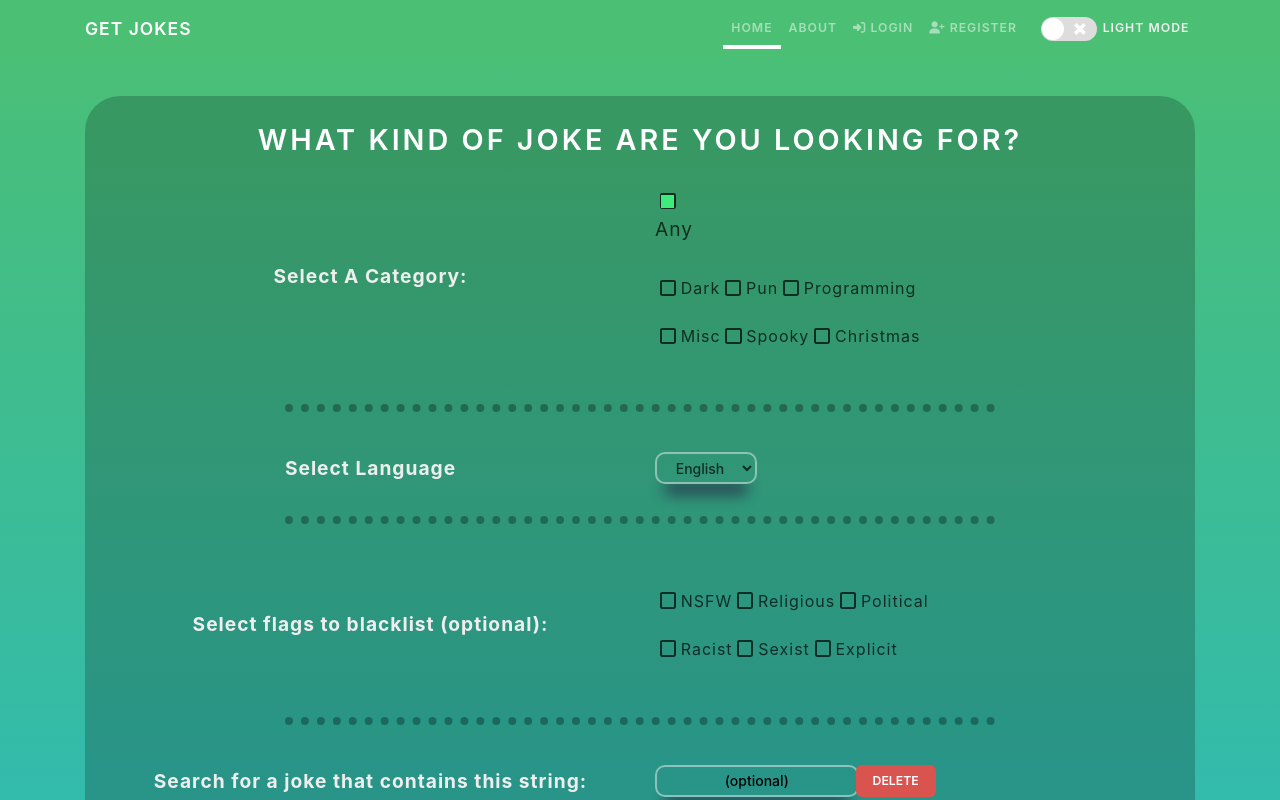
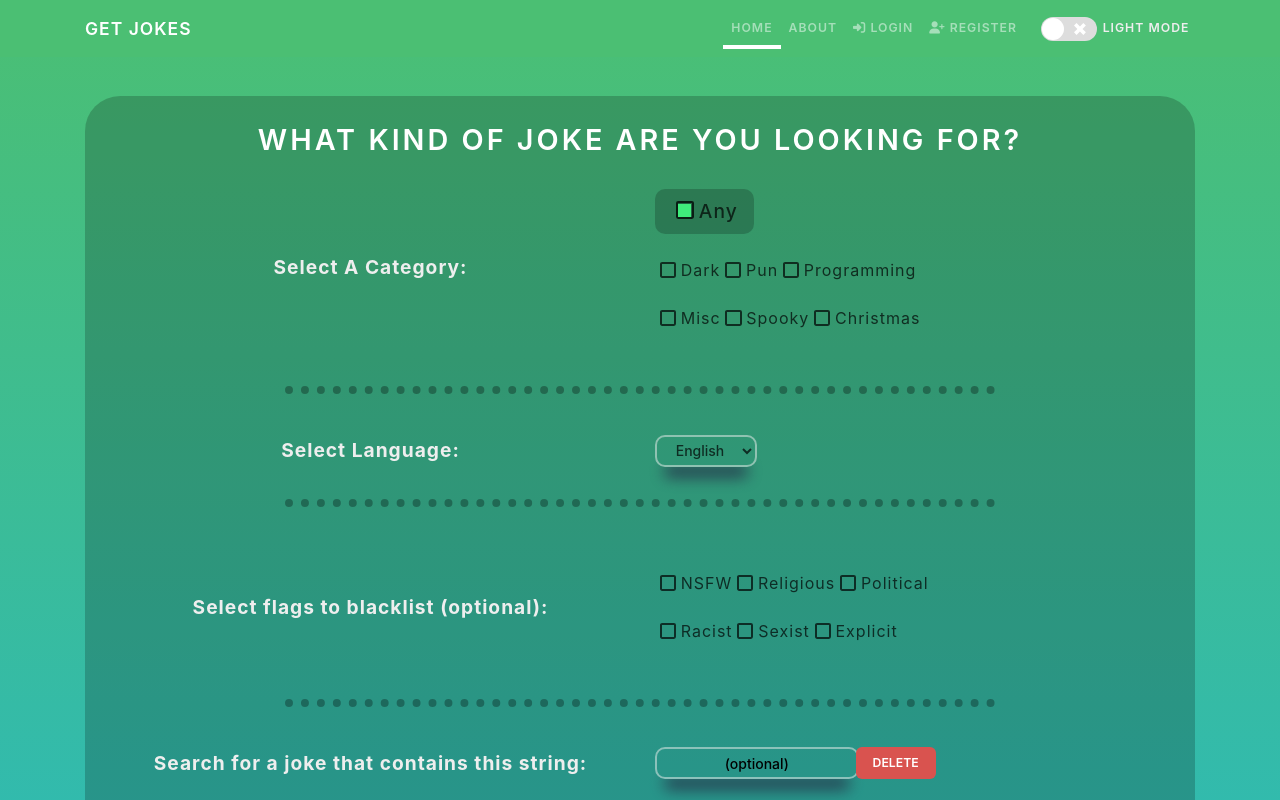
Before and after one commit to YanivWein24/Get-Jokes, a React (Create React App) app in the folder frontend/: page / in a window 1280 px wide. Shown: the top 800 px of the page. Built offline with nearby package versions, Linux system fonts and the light colour scheme; no server answers.

Commit message:
Removed console.logs and other unnecessary code, Made 'Any' Button bolder

```diff
--- a/frontend/src/App.js
+++ b/frontend/src/App.js
@@ -43,7 +43,6 @@ function App() {
       withCredentials: true,
       url: "/user"
     })
-    console.log(response.data)
     const { _id, email, firstName, lastName, jokes } = response.data
     setUserData({ id: _id, email: email, firstName: firstName, lastName: lastName, jokes: jokes })
   }
--- a/frontend/src/components/Footer.js
+++ b/frontend/src/components/Footer.js
@@ -3,8 +3,7 @@ import { Container, Row, Col } from "react-bootstrap"
 
 const year = new Date().getFullYear()
 
-const Footer = () => {
-    return (
+const Footer = () =>
     <footer>
         <Container>
             <Row>
@@ -14,7 +13,5 @@ const Footer = () => {
             </Row>
         </Container>
     </footer>
-    )
-}
 
 export default Footer
--- a/frontend/src/components/Header.js
+++ b/frontend/src/components/Header.js
@@ -10,7 +10,7 @@ const Header = ({ userData }) => {
 
     useEffect(() => {
         localStorage.setItem('theme', JSON.stringify(theme))
-    })
+    }, [])
 
     return (
         <header>
--- a/frontend/src/components/Menu.js
+++ b/frontend/src/components/Menu.js
@@ -100,7 +100,7 @@ const Menu = ({ getUrl, findJoke, setJokeData }) => {
     // Create a valid string from the "blackList" array to be used in the url
     const blackListString = () => {
         let flags = ""
-        blackList.forEach((flag, index) => {
+        blackList.forEach((flag) => {
             if (flag === blackList[0]) {
                 (language === "" ? flags += `?blacklistFlags=${flag}` : flags += `&blacklistFlags=${flag}`)
             } else if (flag === blackList[blackList.length]) {
@@ -108,8 +108,7 @@ const Menu = ({ getUrl, findJoke, setJokeData }) => {
             } else {
                 flags += `,${flag}`
             }
-        }
-        )
+        })
         return flags
     }
 
@@ -169,30 +168,30 @@ const Menu = ({ getUrl, findJoke, setJokeData }) => {
                 </Col>
                 <Col>
                     <Row >
-                        <div className="AnyCatButton">
+                        <div className="anyCatButton">
                             <input type="checkbox" name="catSelect" value="any" checked={any} onChange={anyCategory} />
-                            <label value="any" onClick={anyCategory} style={{ fontSize: "1.2rem" }}>Any</label>
+                            <label value="any" onClick={anyCategory}>Any</label>
                         </div>
                     </Row>
                     <Row>
                         <span className="allCategories">
                             <Row className="catSelect">
                                 <input type="checkbox" id="Dark" value={dark} checked={dark} onChange={
-                                    (e) => { setDark(!dark); handleCategoryChange(e) }} /><label htmlFor="Dark">Dark</label>
+                                    (event) => { setDark(!dark); handleCategoryChange(event) }} /><label htmlFor="Dark">Dark</label>
                                 <input type="checkbox" id="Pun" value={pun} checked={pun} onChange={
-                                    (e) => { setPun(!pun); handleCategoryChange(e) }} /><label htmlFor="Pun">Pun</label>
+                                    (event) => { setPun(!pun); handleCategoryChange(event) }} /><label htmlFor="Pun">Pun</label>
                                 <input type="checkbox" id="Programming" value={programming} checked={programming} onChange={
-                                    (e) => { setProgramming(!programming); handleCategoryChange(e) }
+                                    (event) => { setProgramming(!programming); handleCategoryChange(event) }
                                 } />
                                 <label htmlFor="Programming">Programming</label>
                             </Row>
                             <Row className="catSelect">
                                 <input type="checkbox" id="Misc" value={misc} checked={misc} onChange={
-                                    (e) => { setMisc(!misc); handleCategoryChange(e) }} /><label htmlFor="Misc">Misc</label>
+                                    (event) => { setMisc(!misc); handleCategoryChange(event) }} /><label htmlFor="Misc">Misc</label>
                                 <input type="checkbox" id="Spooky" value={spooky} checked={spooky} onChange={
-                                    (e) => { setSpooky(!spooky); handleCategoryChange(e) }} /><label htmlFor="Spooky">Spooky</label>
+                                    (event) => { setSpooky(!spooky); handleCategoryChange(event) }} /><label htmlFor="Spooky">Spooky</label>
                                 <input type="checkbox" id="Christmas" value={christmas} checked={christmas} onChange={
-                                    (e) => { setChristmas(!christmas); handleCategoryChange(e) }} /><label htmlFor="Christmas">Christmas</label>
+                                    (event) => { setChristmas(!christmas); handleCategoryChange(event) }} /><label htmlFor="Christmas">Christmas</label>
                             </Row>
                         </span>
                     </Row>
@@ -200,9 +199,9 @@ const Menu = ({ getUrl, findJoke, setJokeData }) => {
             </Row>
             <hr />
             <Row>
-                <Col md={6} sm={12} className="options">Select Language</Col>
+                <Col md={6} sm={12} className="options">Select Language:</Col>
                 <Col>
-                    <select name="Language" value={language} onChange={(e) => setLanguage(e.target.value)}>
+                    <select name="Language" value={language} onChange={(event) => setLanguage(event.target.value)}>
                         <option value="">English</option>
                         <option value="cs">Czech</option>
                         <option value="de">German</option>
@@ -222,24 +221,24 @@ const Menu = ({ getUrl, findJoke, setJokeData }) => {
                         <span className="allBlackLists">
                             <Row className="flagSelect">
                                 <input type="checkbox" id="nsfw" value={nsfw} checked={nsfw} onChange={
-                                    (e) => { setNsfw(!nsfw); handleBlackListChange(e) }} />
+                                    (event) => { setNsfw(!nsfw); handleBlackListChange(event) }} />
                                 <label htmlFor="nsfw">NSFW</label>
                                 <input type="checkbox" id="religious" value={religious} checked={religious} onChange={
-                                    (e) => { setReligious(!religious); handleBlackListChange(e) }} />
+                                    (event) => { setReligious(!religious); handleBlackListChange(event) }} />
                                 <label htmlFor="religious">Religious</label>
                                 <input type="checkbox" id="political" value={political} checked={political} onChange={
-                                    (e) => { setPolitical(!political); handleBlackListChange(e) }} />
+                                    (event) => { setPolitical(!political); handleBlackListChange(event) }} />
                                 <label htmlFor="political">Political</label>
                             </Row>
                             <Row className="flagSelect">
                                 <input type="checkbox" id="racist" value={racist} checked={racist} onChange={
-                                    (e) => { setRacist(!racist); handleBlackListChange(e) }} />
+                                    (event) => { setRacist(!racist); handleBlackListChange(event) }} />
                                 <label htmlFor="racist">Racist</label>
                                 <input type="checkbox" id="sexist" value={sexist} checked={sexist} onChange={
-                                    (e) => { setSexist(!sexist); handleBlackListChange(e) }} />
+                                    (event) => { setSexist(!sexist); handleBlackListChange(event) }} />
                                 <label htmlFor="sexist">Sexist</label>
                                 <input type="checkbox" id="explicit" value={explicit} checked={explicit} onChange={
-                                    (e) => { setExplicit(!explicit); handleBlackListChange(e) }} />
+                                    (event) => { setExplicit(!explicit); handleBlackListChange(event) }} />
                                 <label htmlFor="explicit">Explicit</label>
                             </Row>
                         </span>
@@ -254,7 +253,7 @@ const Menu = ({ getUrl, findJoke, setJokeData }) => {
                 </Col>
                 <Col>
                     <input type="text" className="searchString" placeholder="(optional)" onKeyPress={searchJoke}
-                        value={searchString} onChange={(e) => setSearchString(e.target.value)} />
+                        value={searchString} onChange={(event) => setSearchString(event.target.value)} />
                     <Button variant={isLightTheme ? "danger" : "outline-danger"} className="deleteButton" placeholder="Delete" onClick={() => setSearchString("")}>Delete</Button>
                 </Col>
             </Row>
--- a/frontend/src/index.css
+++ b/frontend/src/index.css
@@ -130,6 +130,10 @@ h1 {
   padding-bottom: 0.1rem;
 }
 
+#dark .anyCatButton {
+  background-color: var(--color-grey-11);
+}
+
 #dark input[type="checkbox"]::before {
   box-shadow: inset 1em 1em var(--color-blue-light);
 }
@@ -248,6 +252,24 @@ hr {
   padding: .3em;
   margin: 2rem auto;
   transition: all 0.6s ease-in-out;
+}
+
+.anyCatButton {
+  display: flex;
+  justify-content: center;
+  background-color: var(--color-grey-2);
+  padding: .5rem 1rem 0;
+  border-radius: 10px;
+}
+
+.anyCatButton label {
+  font-size: 1.2rem;
+  font-weight: 500;
+}
+
+.anyCatButton input[type="checkbox"] {
+  width: 1.3em;
+  height: 1.3em;
 }
 
 .options {
@@ -637,7 +659,7 @@ label.showPassword:hover {
 .about {
   width: 100%;
   text-align: center;
-  line-height: 1.15;
+  line-height: 1.25;
   margin-top: 2.9rem;
 }
 
@@ -656,6 +678,7 @@ label.showPassword:hover {
   font-size: 1.2rem;
   color: var(--color-grey-5);
   transition: all .7s ease-in-out;
+  /* line-height: 1; */
 }
 
 .about span {
@@ -738,7 +761,7 @@ footer {
     margin: 0;
   }
 
-  .AnyCatButton,
+  .anyCatButton,
   .allCategories,
   .allBlackLists {
     margin: auto;
--- a/frontend/src/screens/Login.js
+++ b/frontend/src/screens/Login.js
@@ -17,7 +17,7 @@ function LogIn() {
                     <Card className="loginForm">
                         <div className="card-body">
                             {/* Makes POST request to /LogIn route */}
-                            <form action="/Login" method="POST">
+                            <form to="/Login" method="POST">
                                 <FormGroup>
                                     <h1 className="login-title">Log In</h1>
                                     <label htmlFor="email" className="loginEmail">Email:</label>
@@ -56,8 +56,7 @@ function LogIn() {
                     </Card>
                 </div>
             </Row>
-        </Container>
-
+        </Container >
     )
 }
 
--- a/frontend/src/screens/Register.js
+++ b/frontend/src/screens/Register.js
@@ -27,11 +27,11 @@ function Register() {
                                 <h3>Welcome {firstName} {lastName}!</h3>
                                 <FormGroup>
                                     <label htmlFor="fname" className="registerFname">First Name:</label>
-                                    <input type="text" className="form-control" name="firstName" placeholder="First" required={true} onChange={(e) => setFirstName(e.target.value)} />
+                                    <input type="text" className="form-control" name="firstName" placeholder="First" required={true} onChange={(event) => setFirstName(event.target.value)} />
                                 </FormGroup>
                                 <FormGroup>
                                     <label htmlFor="lname" className="registerLname">Last Name:</label>
-                                    <input type="text" className="form-control" name="lastName" placeholder="Last" required={true} onChange={(e) => setLastName(e.target.value)} />
+                                    <input type="text" className="form-control" name="lastName" placeholder="Last" required={true} onChange={(event) => setLastName(event.target.value)} />
                                 </FormGroup>
                                 <FormGroup>
                                     <label htmlFor="email" className="registerEmail">Email:</label>
```
Also changed, not shown: 2 other files (tests, documents, lock files or other folders). Lines whose indentation alone changed are shown as unchanged.
